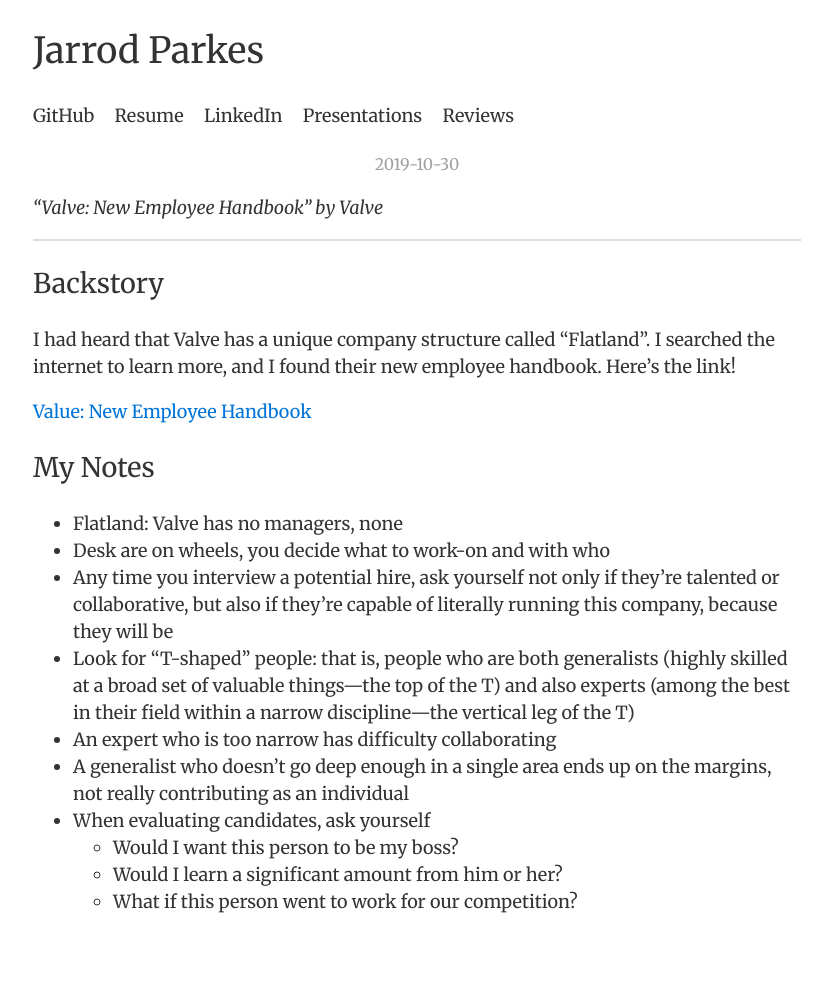
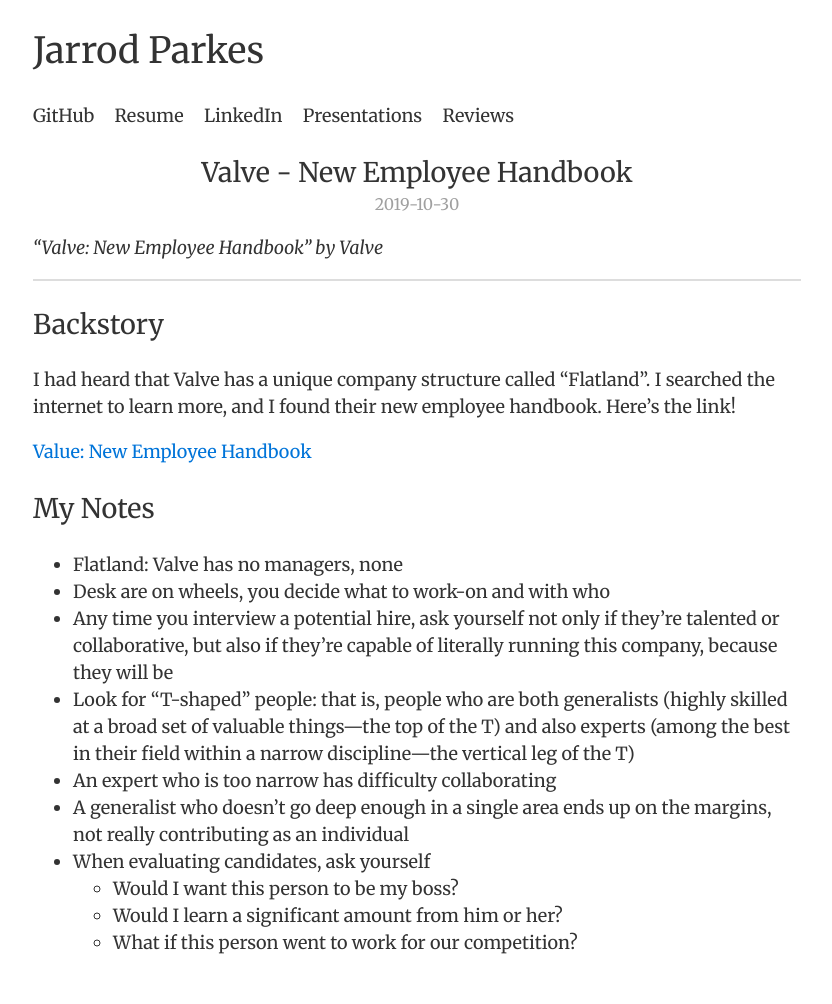
Before and after one commit to jarrodparkes/jarrodparkes.github.io, a Jekyll site: the page built from _posts/2019-10-30-valve-new-employee-handbook.md, in a window 1280 px wide. Shown: the whole page, without its empty margins (223-1055 px from the left). Built offline with Jekyll 4.4.1, drawn with Linux system fonts in a browser that asks for light colours; our own code applies the rules of GitHub Pages for plain Markdown files; before the commit the page ends 963 px from its top, so only the background shows below that.

Commit message:
fix title typo

```diff
--- a/_posts/2019-10-30-valve-new-employee-handbook.md
+++ b/_posts/2019-10-30-valve-new-employee-handbook.md
@@ -1,6 +1,6 @@
 ---
 layout: review
-title:  Valve: New Employee Handbook
+title:  Valve - New Employee Handbook
 date:   2019-10-30 10:59:00-0600
 tags:   review
 ---
```
